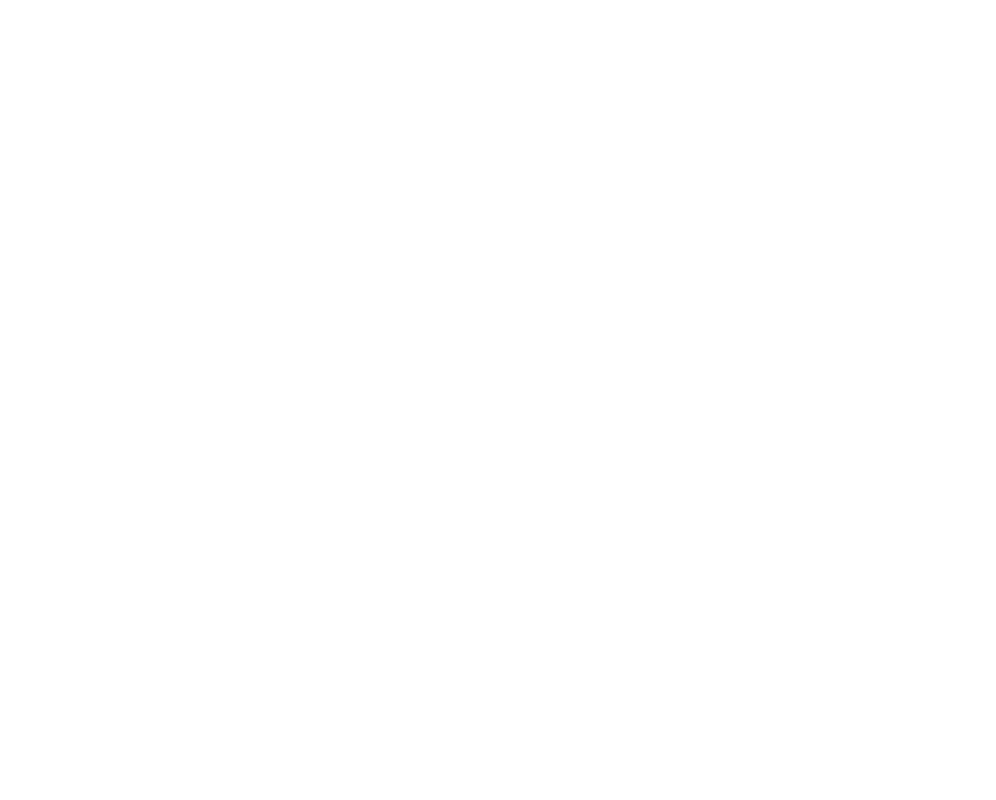
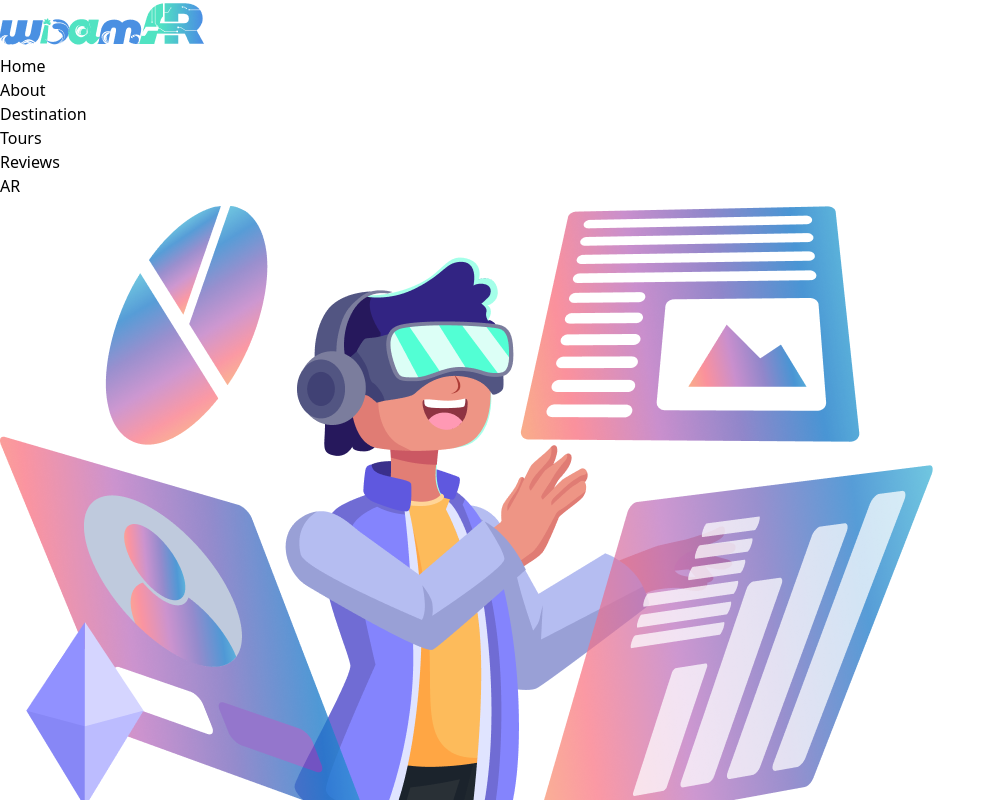
Before and after one commit to rakafebriansy/widamar-web-2, a React (Vite) app: page /ar in a window 1280 px wide. Before the commit this address had no page. Shown: the top 800 px of the page, without its empty margins (0-996 px from the left). Built offline with nearby package versions, Linux system fonts and the light colour scheme.

Commit message:
feat: ar - jumbotron

```diff
--- a/index.html
+++ b/index.html
@@ -1,5 +1,5 @@
 <!doctype html>
-<html lang="en">
+<html lang="en" class="scroll-smooth">
   <head>
     <meta charset="UTF-8" />
     <link rel="icon" type="image/svg+xml" href="/vite.svg" />
--- a/src/App.tsx
+++ b/src/App.tsx
@@ -1,3 +1,4 @@
+import ArPage from "./pages/ArPage"
 import LandingPage from "./pages/LandingPage"
 import { BrowserRouter, Route, Routes } from 'react-router-dom'
 
@@ -7,6 +8,7 @@
     <BrowserRouter>
       <Routes>
         <Route path='/' element={<LandingPage />}/>
+        <Route path='/ar' element={<ArPage />}/>
       </Routes>
     </BrowserRouter>
   )
--- a/src/components/Navbar.tsx
+++ b/src/components/Navbar.tsx
@@ -1,16 +1,29 @@
 import React from "react";
+import { Link } from "react-router-dom";
 
 const Navbar: React.FC = () => {
     return (
         <nav className="w-full bg-[#1F316F] fixed py-3 px-9 flex justify-between">
             <img src="src/assets/Logo.png" className="h-12" alt="" />
             <ul className="flex gap-5 font-semibold text-white items-center">
-                <li>Home</li>
-                <li>About</li>
-                <li>Tours</li>
-                <li>Destination</li>
-                <li>Reviews</li>
-                <li>AR</li>
+                <li>
+                    <a href="#profile-video">Home</a>
+                </li>
+                <li>
+                    <a href="#about">About</a>
+                </li>
+                <li>
+                    <a href="#maps">Destination</a>
+                </li>
+                <li>
+                    <a href="#wisata">Tours</a>
+                </li>
+                <li>
+                    <a href="#reviews">Reviews</a>
+                </li>
+                <li>
+                    <Link to="/ar">AR</Link>
+                </li>
             </ul>
         </nav>
     )
--- /dev/null
+++ b/src/pages/ArPage.tsx
@@ -0,0 +1,21 @@
+import React from "react";
+import Navbar from "../components/Navbar";
+
+const ArPage: React.FC = () => {
+    return (
+        <>
+        <Navbar></Navbar>
+        <section className="grid grid-cols-2 gap-8 h-screen p-10">
+            <div className="w-ful h-full flex justify-center items-center">
+                <img src="src/assets/Hologram.png" className="w-[70%]" alt="" />
+            </div>
+            <div className="flex flex-col gap-4 justify-center items-start">
+                <h3 className="text-4xl font-bold">Apa itu AR ?</h3>
+                <p className="font-semibold text-justify">Augmented Reality (AR) adalah teknologi yang menggabungkan dunia nyata dengan elemen-elemen digital atau virtual yang dihasilkan oleh komputer. AR memungkinkan pengguna untuk melihat lingkungan dunia nyata yang diperkaya dengan informasi atau objek digital, yang biasanya diproyeksikan melalui perangkat seperti smartphone, tablet, atau kacamata AR khusus.</p>
+            </div>
+        </section>
+        </>
+    );
+}
+
+export default ArPage;
```
Also changed, not shown: src/assets/Hologram.png (added).
